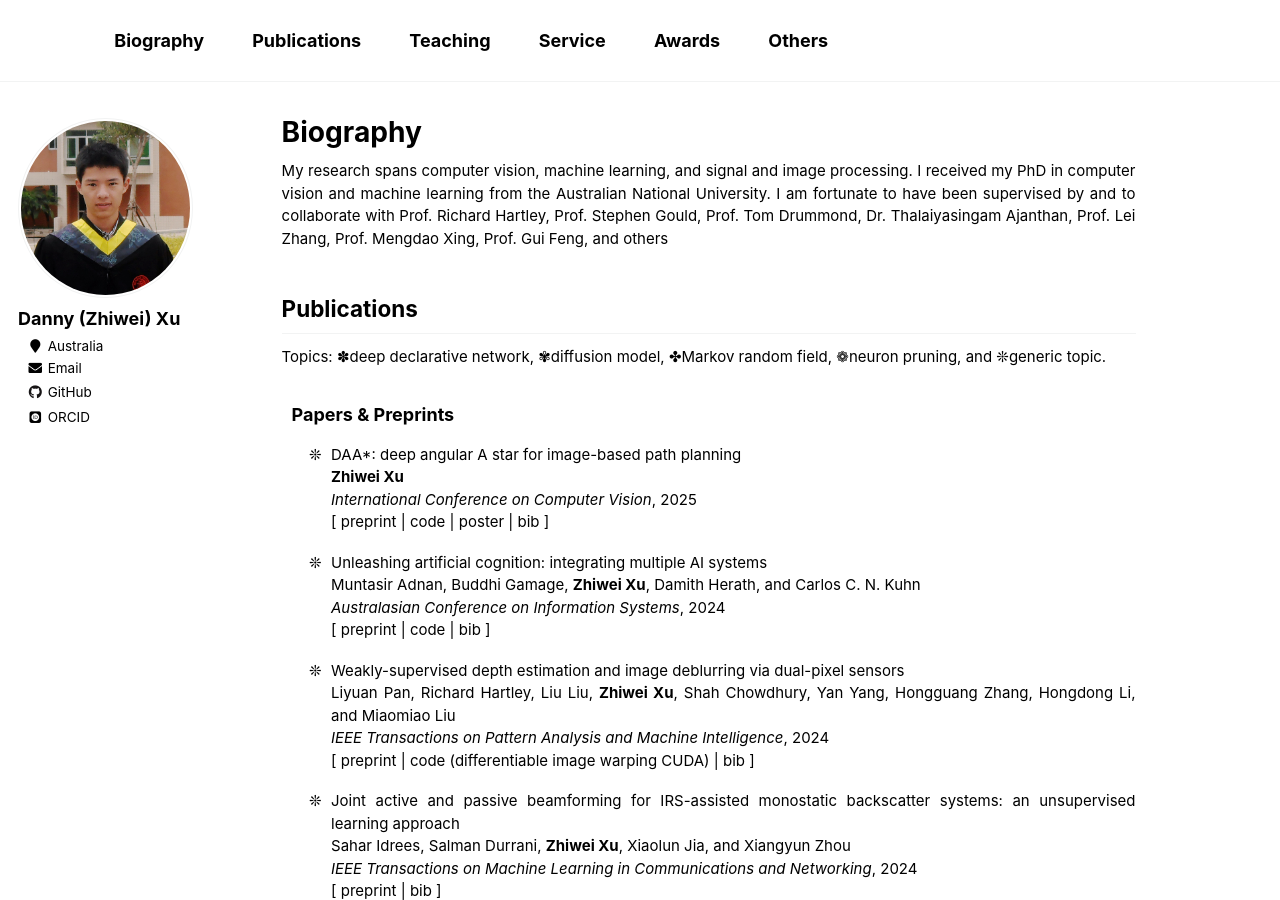
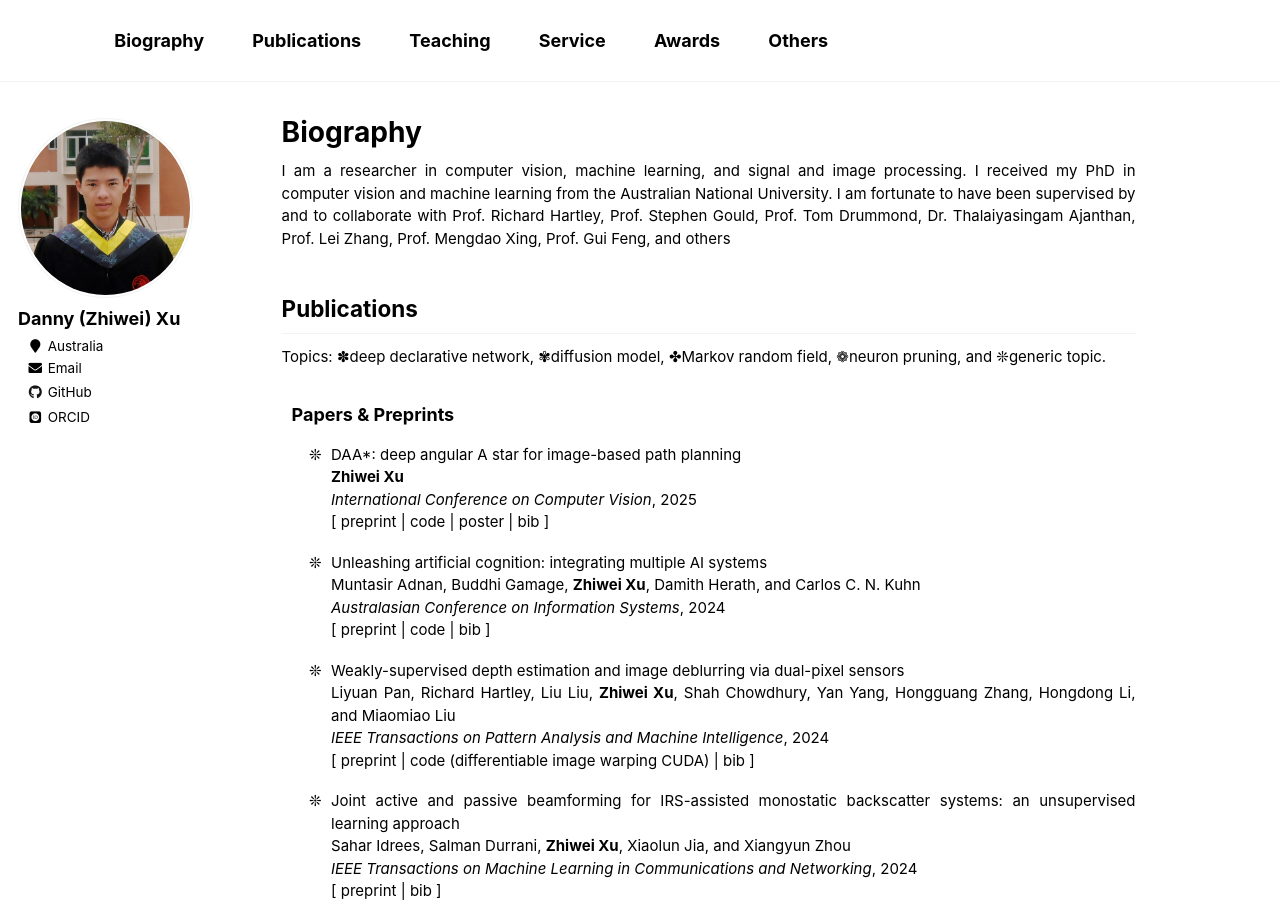
Before and after one commit to zwxu064/zwxu064.github.io, a Jekyll site: the page built from _pages/about.html, in a window 1280 px wide and 900 px high. Built offline with Jekyll 4.4.1, drawn with Linux system fonts in a browser that asks for light colours; some web fonts are replaced.

Commit message:
Update about.html

```diff
--- a/_pages/about.html
+++ b/_pages/about.html
@@ -16,7 +16,7 @@ ul.generic{li{list-style-type: '❊'; padding-inline-start: 1ch;}}
 ul{li{padding-inline-start: 1ch;}}
 </style>
 
-<p> My research spans computer vision, machine learning, and signal and image processing.
+<p> I am a researcher in computer vision, machine learning, and signal and image processing.
   I received my PhD in computer vision and machine learning from the Australian National University.
   I am fortunate to have been supervised by and to collaborate with Prof. Richard Hartley, Prof. Stephen Gould, Prof. Tom Drummond, Dr. Thalaiyasingam Ajanthan, Prof. Lei Zhang, Prof. Mengdao Xing, Prof. Gui Feng, and others
 </p>
```
